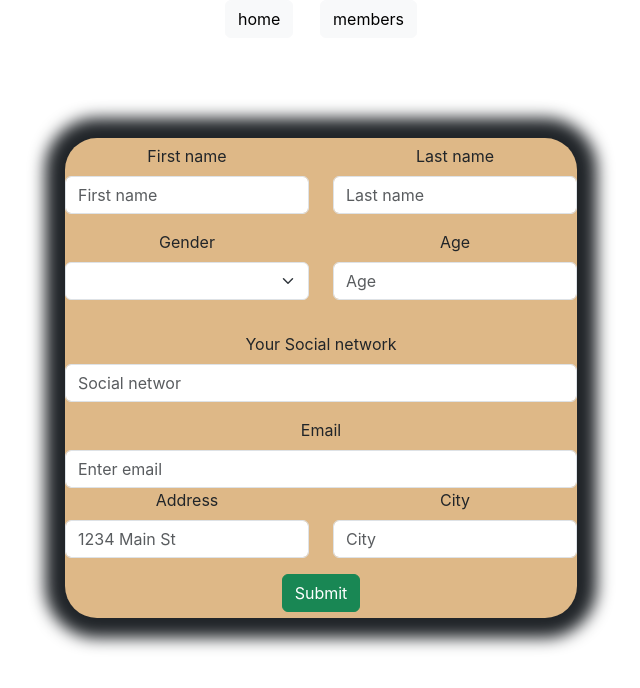
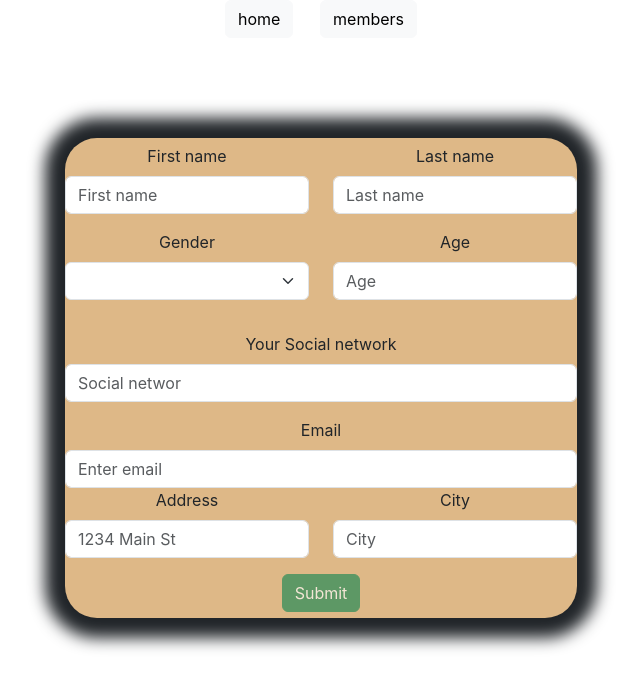
Before and after one commit to akakinozadze/workshop, a React (Create React App) app in the folder task1/: page / in a window 1280 px wide. Shown: the top 688 px of the page, without its empty margins (319-959 px from the left). Built offline with nearby package versions, Linux system fonts and the light colour scheme.

Commit message:
traong dooo global state

```diff
--- a/task1/src/components/HomeForm.js
+++ b/task1/src/components/HomeForm.js
@@ -8,16 +8,25 @@ const HomeForm = () => {
   const [user, setUser] = useState({
     FirstName: "",
     LastName: "",
+    Age: "",
     SocialNetwor: "",
-    Age: "",
     Email: "",
+    City: "",
     Address: "",
-    City: "",
   });
   console.log(user);
+
+  const membersImfo = [];
+  console.log(membersImfo, "carieli masivi");
+
   const submitHendler = (e) => {
     e.preventDefault();
   };
+
+  const onchlick = () => {
+    membersImfo.push(user);
+  };
+  let UserValue = user.FirstName && user.Address;
 
   return (
     <div className="bootstrap1">
@@ -133,7 +142,12 @@ const HomeForm = () => {
             />
           </Form.Group>
         </Row>
-        <Button type="submit" variant="success">
+        <Button
+          disabled={!UserValue}
+          type="submit"
+          variant="success"
+          onClick={onchlick}
+        >
           Submit
         </Button>{" "}
       </Form>
--- a/task1/src/store.js
+++ b/task1/src/store.js
@@ -1,7 +1,7 @@
-// import { configureStore } from "@reduxjs/toolkit";
+import { configureStore } from "@reduxjs/toolkit";
 
-// const store = configureStore({
-//   reducer: {},
-// });
+const store = configureStore({
+  reducer: {},
+});
 
-// export default store;
+export default store;
```
Also changed, not shown: task1/src/index.js (+4 -4 lines).
